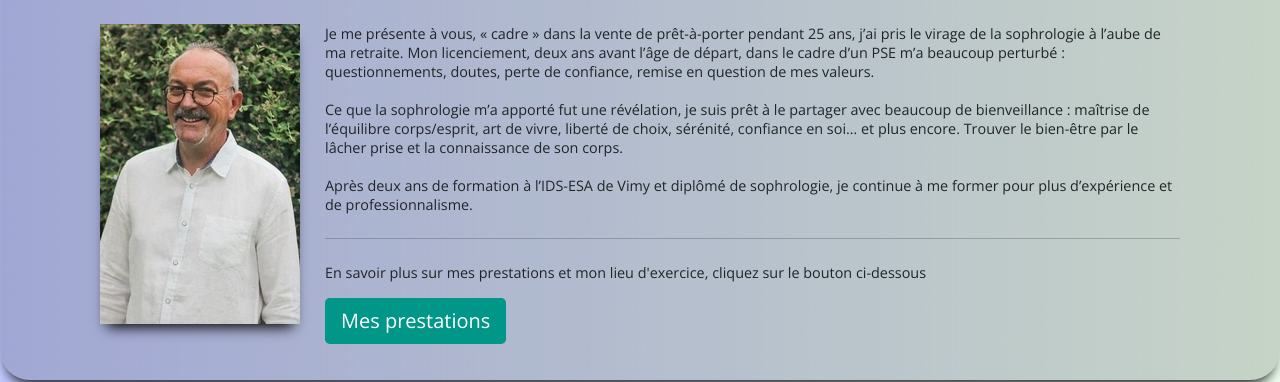
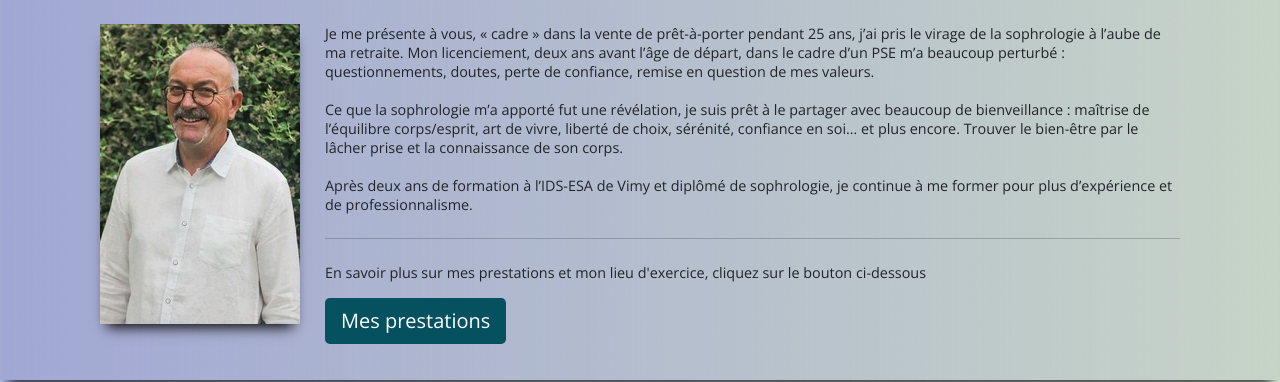
Before and after one commit to dev-allan/thierryloiseau, a plain HTML site: page index.html in a window 1280 px wide. Shown: the part 423-805 px from the top of the page. Drawn offline with nearby package versions, Linux system fonts and the light colour scheme.

Commit message:
version 5

```diff
--- a/style.css
+++ b/style.css
@@ -170,7 +170,7 @@ h1 {
 }
 
 .btn {
-    background-color: #009688 !important;
+    background-color: #055160!important;
     border : 0px !important
 }
 
@@ -226,8 +226,8 @@ a:link {
     background: #0000002b;
     box-shadow: 0px 10px 13px -7px #000000, 5px 5px 15px 5px rgba(0,0,0,0);
     padding: 20px 100px;
-    border-bottom-left-radius: 30px 30px;
-    border-bottom-right-radius: 30px 30px;
+    /* border-bottom-left-radius: 30px 30px; */
+    /* border-bottom-right-radius: 30px 30px; */
 }
 
 .mainHeader__mind--title {
```
